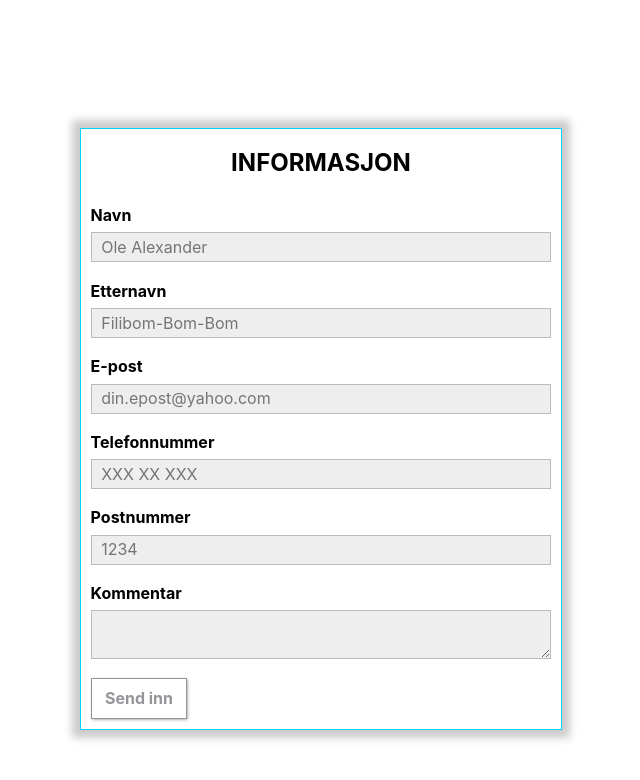
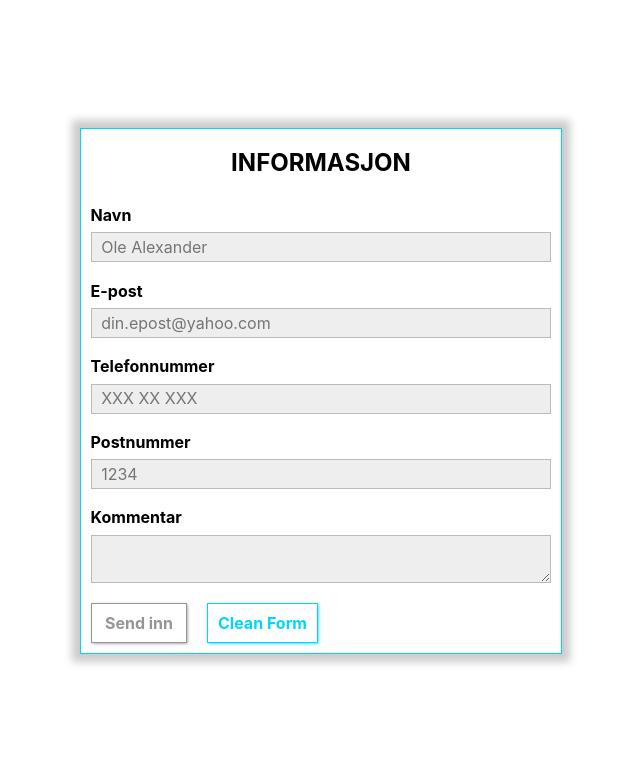
Before and after one commit to hejuhenryk/nettbureau-form, a React (Create React App) app: page / in a window 1280 px wide. Shown: the top 780 px of the page, without its empty margins (319-959 px from the left). Built offline with nearby package versions, Linux system fonts and the light colour scheme.

Commit message:
Added aplicant field, Time to clean up

```diff
--- a/src/components/ContactData/ContactData.jsx
+++ b/src/components/ContactData/ContactData.jsx
@@ -1,7 +1,7 @@
 import React, { useState, useReducer, useEffect } from 'react'
 import styles from './ContactData.module.css'
-import { Input, Button, Modal, Loader } from './../UI/UIcomponentsIndex'
-import { postData, NotInitialized, NotInitializedType, Fetching, FailFetched, FailFetchedType, FetchedType, FetchingType } from '../../dataService/dataService'
+import { Input, Button, Modal, Loader } from '../UI/Index'
+import { postData, NotInitialized, NotInitializedType, Fetching, FailFetchedType, FetchedType, FetchingType } from '../../dataService/dataService'
 
 
 const ContactData = props => {
@@ -10,7 +10,7 @@ const ContactData = props => {
         setModal({...NotInitialized(''), msg: ''})
     }
     const initialForm = {
-        firstname: {
+        name: {
             elementType: 'input',
             label: 'Navn',
             elementConfig: {
@@ -26,7 +26,7 @@ const ContactData = props => {
             },
             isValid: false,
             isTouched: false
-        },
+        }/* ,
         lastname: {
             elementType: 'input',
             label: 'Etternavn',
@@ -43,7 +43,7 @@ const ContactData = props => {
             },
             isValid: false,
             isTouched: false
-        },
+        } */,
         email: {
             elementType: 'input',
             label: 'E-post',
@@ -164,6 +164,9 @@ const ContactData = props => {
         return msg
     }
     const formReducer = (state, action) => {
+        if( action.type === 'CLEAR' ) {
+            return initialForm
+        }
         let newForm = JSON.parse(JSON.stringify(state))
         newForm[action.type].value = action.payload
         if ( newForm[action.type].validation ) {
@@ -218,7 +221,7 @@ const ContactData = props => {
             if (res.type === FailFetchedType) {
                 msg = (
                     <div>
-                    <h5>Ops, sent ikke data, error status er {res.value.response.status}</h5>
+                    <h5>Ops, data ble ikke sent, error status er {res.value.response.status}</h5>
                     <Button type='Danger' btnCliked={backdropClickHandler}>Tilbake</Button>
                     </div>
                 )
@@ -227,12 +230,6 @@ const ContactData = props => {
                 msg = (
                     <div>
                         <h5>Din data ble sent</h5>
-                        <p>Navn: {res.value.firstname}</p>
-                        <p>Etternavn: {res.value.lastname}</p>
-                        <p>Epost: {res.value.email}</p>
-                        <p>Telefonnummer: {res.value.phone}</p>
-                        <p>Postkode: {res.value.zipCode}</p>
-                        <p>Komentar: {res.value.comment}</p>
                         <Button type='Success' btnCliked={backdropClickHandler}>Tilbake</Button>
                     </div>
                 )
@@ -254,6 +251,10 @@ const ContactData = props => {
         e.preventDefault()
         dispatch({type: inputType , payload: e.target.value})
     }
+    const cleanFormHandler = e => {
+        e.preventDefault()
+        dispatch({type: 'CLEAR'})
+    }
 
     return (
         <>
@@ -268,6 +269,7 @@ const ContactData = props => {
             <form onSubmit={(event) => isFormValid ? submitHandler(event) : null}>
                 {formInputs}
                 <Button type='Success' disabled={!isFormValid}>Send inn</Button>
+                <Button type='Neutral' btnCliked={cleanFormHandler}>Clean Form</Button>
             </form>
         </div>
         </>
--- a/src/components/UI/Modal/Modal.jsx
+++ b/src/components/UI/Modal/Modal.jsx
@@ -1,6 +1,6 @@
 import React from 'react'
 import styles from './Modal.module.css'
-import { Backdrop } from './../UIcomponentsIndex'
+import { Backdrop } from '../Index'
 
 export const Modal = props => {
     let classN = [styles.Modal, props.show ? null : styles.Away ].join(' ')
--- a/src/dataService/dataService.js
+++ b/src/dataService/dataService.js
@@ -11,13 +11,18 @@ export const Fetched = value => ({ type: FetchedType, value})
 export const FailFetched = value => ({ type: FailFetchedType, value})
 
 export const postData = data => {
-    // const url = 'https://heksemel.no/case/submit.php' //  serveren må inkludere "Access-Control-Allow-Origin"
-    const url = 'https://jsonplaceholder.typicode.com/posts' // Fake Online REST API for Testing and Prototyping
-    return axios.post(`${url}`, data)
+    const cors = 'https://cors-anywhere.herokuapp.com/'
+    const url = 'https://heksemel.no/case/submit.php' //  serveren må inkludere "Access-Control-Allow-Origin"
+    const dataPlus = {...data, applicant: 'Marcin Sawczuk-Szymkiewicz'}
+    // const url = 'https://jsonplaceholder.typicode.com/posts' // Fake Online REST API for Testing and Prototyping
+    return axios.post(`${cors}${url}`, dataPlus)
         .then( res => {
+            console.log(res)
             return Fetched(res.data)
         })
         .catch( error => {
             return FailFetched({...error})
         })
 }
+
+//applicant
```
Also changed, not shown: src/components/UI/Index.js (renamed from src/components/UI/UIcomponentsIndex.js).
